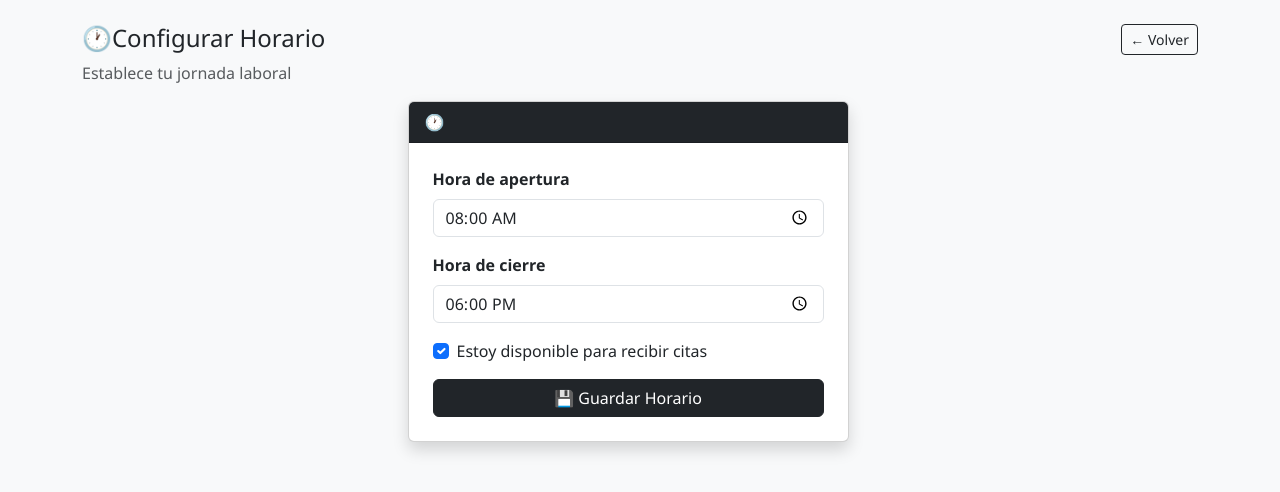
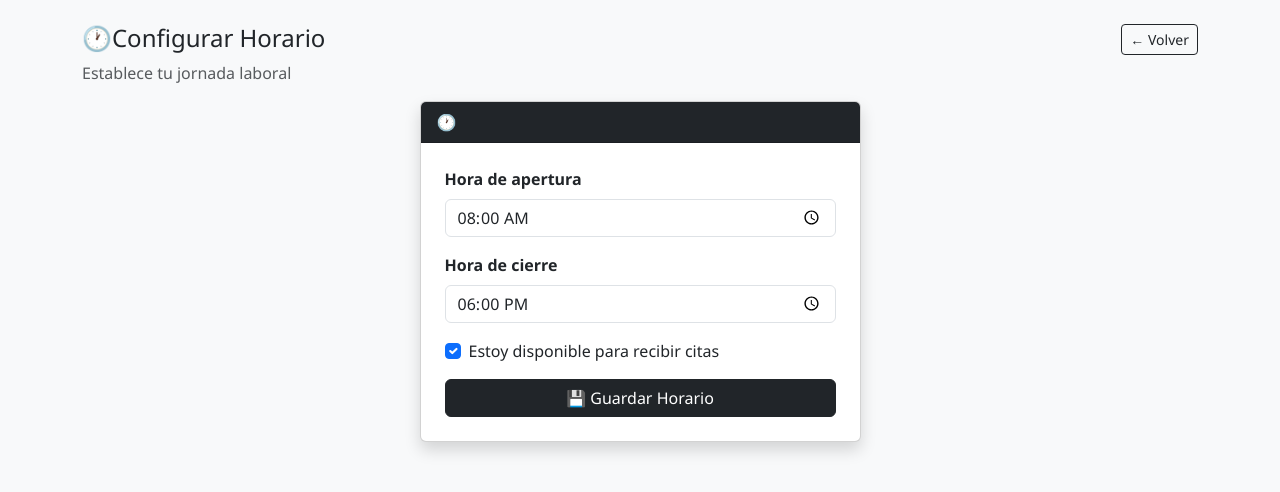
Before and after one commit to AledroxX97/tubarbero, a FastAPI app: template app/templates/barbero/horario.html in a window 1280 px wide. Shown: the part 73-565 px from the top of the page. Run offline with FastAPI, Linux system fonts and the light colour scheme; the template is opened without the code that fills it, so the values that code supplies are empty.

Commit message:
cambio en horario.html

```diff
--- a/app/templates/barbero/horario.html
+++ b/app/templates/barbero/horario.html
@@ -3,7 +3,7 @@
 {% block content %}
 
 
-<div class="row mb-4">
+<div class="row">
     <div class="col">
         <h4>🕐Configurar Horario</h4>
         <p class="text-muted">Establece tu jornada laboral</p>
@@ -12,8 +12,8 @@
     <a href="/barbero/dashboard" class="btn btn-outline-dark btn-sm">← Volver</a>
 </div>
 
-<div class="row justify-content-center">
-    <div class="col-md-5">
+<div class="">
+    <div class="col-sm-12 col-md-7 col-lg-6 col-xl-5 container">
         <div class="card shadow">
             <div class="card-header bg-dark text-white">
                 🕐
--- a/app/templates/landing.html
+++ b/app/templates/landing.html
@@ -44,10 +44,10 @@
 
 <div class="stats-bar justify-content-center">
     <div class="stat-card ">
-        <div class="stat-num container">+500</div>
+        <div class="stat-num">+500</div>
         <div class="stat-lbl">Citas gestionadas</div>
     </div>
-    <div class="stat-card ">
+    <div class="stat-card">
         <div class="stat-num">100%</div>
         <div class="stat-lbl">Disponibilidad</div>
     </div>
```
